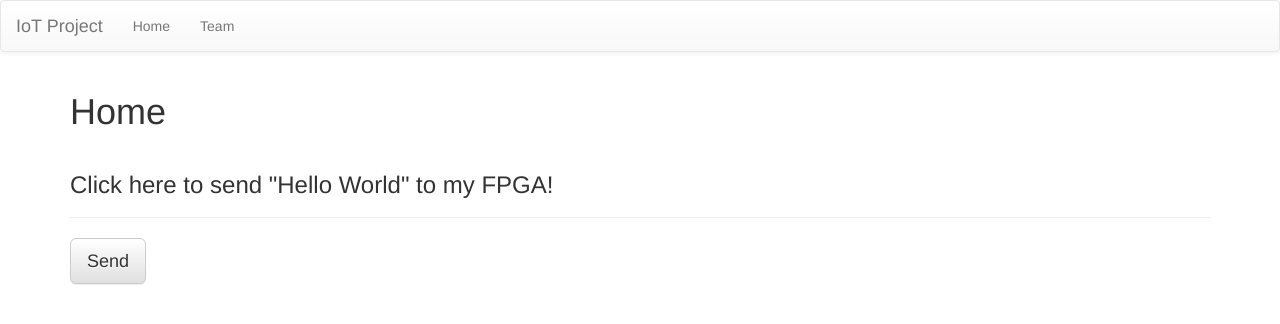
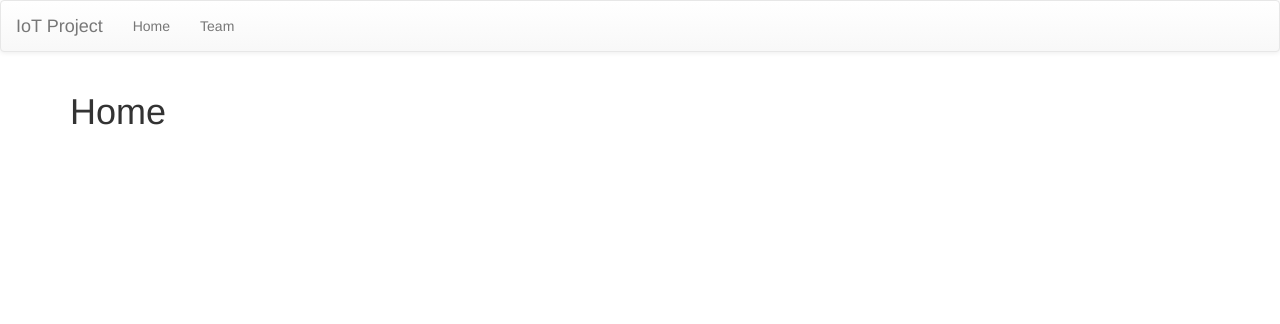
Before and after one commit to karthik-r-rao/IoT-project, a Flask app: page / in a window 1280 px wide. Shown: the top 324 px of the page. Run offline with Flask 2, Linux system fonts and the light colour scheme; some libraries are stand-ins or nearby versions.

Commit message:
simple server code

```diff
--- a/Web-Server/web/server.py
+++ b/Web-Server/web/server.py
@@ -1,9 +1,12 @@
 import flask
+import flask_socketio as fsio
 
 app = flask.Flask(__name__)
+app.config['SECRET_KEY'] = 'secret!'
+socketio = fsio.SocketIO(app, always_connect=True)
 
-@app.route("/")
-@app.route("/home")
+@app.route("/", methods=['GET', 'POST'])
+@app.route("/home", methods=['GET', 'POST'])
 def home():
     return flask.render_template("home.html")
 
@@ -11,9 +14,12 @@ def home():
 def team():
     return flask.render_template("team.html")
 
-@app.route("/hello", methods=['GET', 'POST'])
-def hello():
-    return flask.render_template("hello.html")
+@socketio.on('my message')
+def my_custom_event(message):
+    print(f"[SERVER] Received message: {message}")
+    reply = "Thanks for connecting!"
+    fsio.emit('my response', reply)
+    print(f"[SERVER] Sent message: {reply}")
 
 if __name__ == "__main__":
-    app.run(debug=True)
+    socketio.run(app, host="192.168.1.35", port=5000, debug=True)
--- a/Web-Server/web/templates/home.html
+++ b/Web-Server/web/templates/home.html
@@ -1,12 +1,4 @@
 {% extends "layout.html" %}
 {% block content %}
     <h1> Home </h1>
-    <div class="page-header">
-        <h3> Click here to send "Hello World" to my FPGA! </h3>
-    </div>
-    <p>
-        <form action="/hello" method="post">
-            <input type="submit" class="btn btn-lg btn-default" value="Send">
-        </form>
-    </p>
 {% endblock content %}
```
